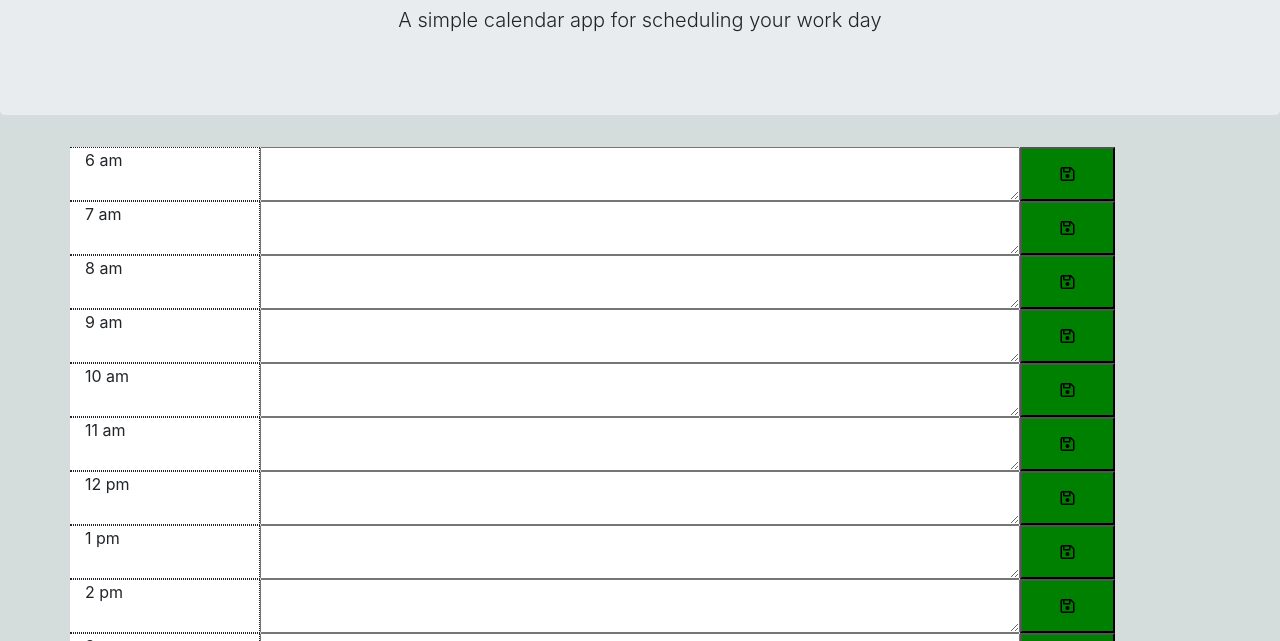
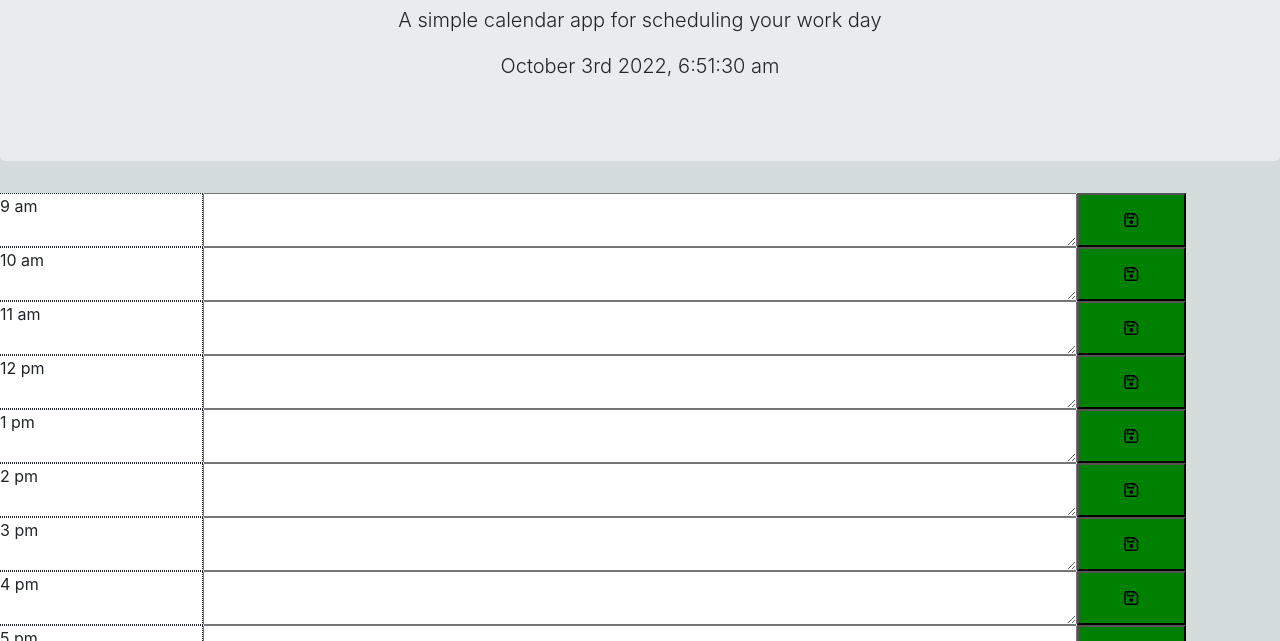
Before and after one commit to thomasaju/Calendar-Application, a plain HTML site: page index.html in a window 1280 px wide. Shown: the part 153-794 px from the top of the page. Drawn offline with nearby package versions, Linux system fonts and the light colour scheme.

Commit message:
added a function to display time

```diff
--- a/Assets/script.js
+++ b/Assets/script.js
@@ -1,2 +1,34 @@
 
 var saveButton = $(".saveButton");
+
+
+
+// for current day disaply
+
+$("#currentDay").text(moment().format('MMMM Do YYYY, h:mm:ss a'));
+
+
+function timeColor(){
+    var currentTime = moment().hours();
+    console.log(currentTime);
+
+
+
+}
+
+
+timeColor()
+
+
+
+
+
+
+
+
+
+
+saveButton.on("click", function(){
+
+
+})
--- a/Assets/style.css
+++ b/Assets/style.css
@@ -16,3 +16,8 @@ body{
 .saveButton{
   background-color: green;
 }
+
+
+.present{
+  background-color: aquamarine;
+}
--- a/index.html
+++ b/index.html
@@ -28,84 +28,68 @@
     <header class="jumbotron text-center">
       <h1 class="display-3">Work Day Scheduler</h1>
       <p class="lead">A simple calendar app for scheduling your work day</p>
-      <p id="currentDay" class="lead"></p>
+      <p id="currentDay" class="lead"> </p>
     </header>
 
     <!-- Timeblocks go here -->
-    <div class="container">
-      <div class="row">
-        <div class="time col-2"> 6 am</div>
-        <textarea class="col-8" ></textarea>
-        <button class="saveButton col-1"> <i class="fa-regular fa-floppy-disk"></i></button>
-      </div>
 
 
-      <div class="row">
-        <div class="time col-2"> 7 am</div>
-        <textarea class="col-8" ></textarea>
-        <button class="saveButton col-1"> <i class="fa-regular fa-floppy-disk"></i></button>
-      </div>
 
-      <div class="row">
-        <div class="time col-2"> 8 am</div>
-        <textarea class="col-8" ></textarea>
-        <button class="saveButton col-1"> <i class="fa-regular fa-floppy-disk"></i></button>
-      </div>
-      <div class="row">
+      <div class="row wholeLine">
         <div class="time col-2"> 9 am</div>
         <textarea class="col-8" ></textarea>
         <button class="saveButton col-1"> <i class="fa-regular fa-floppy-disk"></i></button>
       </div>
 
-      <div class="row">
+      <div class="row wholeLine">
         <div class="time col-2"> 10 am</div>
         <textarea class="col-8" ></textarea>
         <button class="saveButton col-1"> <i class="fa-regular fa-floppy-disk"></i></button>
       </div>
 
-      <div class="row">
+      <div class="row wholeLine">
         <div class="time col-2">11 am</div>
         <textarea class="col-8" ></textarea>
         <button class="saveButton col-1"> <i class="fa-regular fa-floppy-disk"></i></button>
       </div>
 
-      <div class="row">
+      <div class="row wholeLine">
         <div class="time col-2"> 12 pm</div>
         <textarea class="col-8" ></textarea>
         <button class="saveButton col-1"> <i class="fa-regular fa-floppy-disk"></i></button>
       </div>
 
-      <div class="row">
+      <div class="row wholeLine">
         <div class="time col-2"> 1 pm</div>
         <textarea class="col-8" ></textarea>
         <button class="saveButton col-1"> <i class="fa-regular fa-floppy-disk"></i></button>
       </div>
 
-      <div class="row">
+      <div class="row wholeLine">
         <div class="time col-2"> 2 pm</div>
         <textarea class="col-8" ></textarea>
         <button class="saveButton col-1"> <i class="fa-regular fa-floppy-disk"></i></button>
       </div>
 
-      <div class="row">
+      <div class="row wholeLine">
         <div class="time col-2"> 3 pm</div>
         <textarea class="col-8" ></textarea>
         <button class="saveButton col-1"> <i class="fa-regular fa-floppy-disk"></i></button>
       </div>
 
-      <div class="row">
+      <div class="row wholeLine">
         <div class="time col-2"> 4 pm</div>
         <textarea class="col-8" ></textarea>
         <button class="saveButton col-1"> <i class="fa-regular fa-floppy-disk"></i></button>
       </div>
 
-      <div class="row">
+      <div class="row wholeLine fivePm">
         <div class="time col-2"> 5 pm</div>
         <textarea class="col-8" ></textarea>
         <button class="saveButton col-1"> <i class="fa-regular fa-floppy-disk"></i></button>
       </div>
 
-      <div class="row">
+      <div class="row wholeLine">
         <div class="time col-2"> 6pm</div>
         <textarea class="col-8" ></textarea>
         <button class="saveButton col-1"> <i class="fa-regular fa-floppy-disk"></i></button>
@@ -120,5 +104,6 @@
 
     <script src="https://cdnjs.cloudflare.com/ajax/libs/jquery/3.2.1/jquery.min.js"></script>
     <script src="https://cdnjs.cloudflare.com/ajax/libs/moment.js/2.24.0/moment.min.js"></script>
+    <script src="./Assets/script.js"></script>
   </body>
 </html>
```
